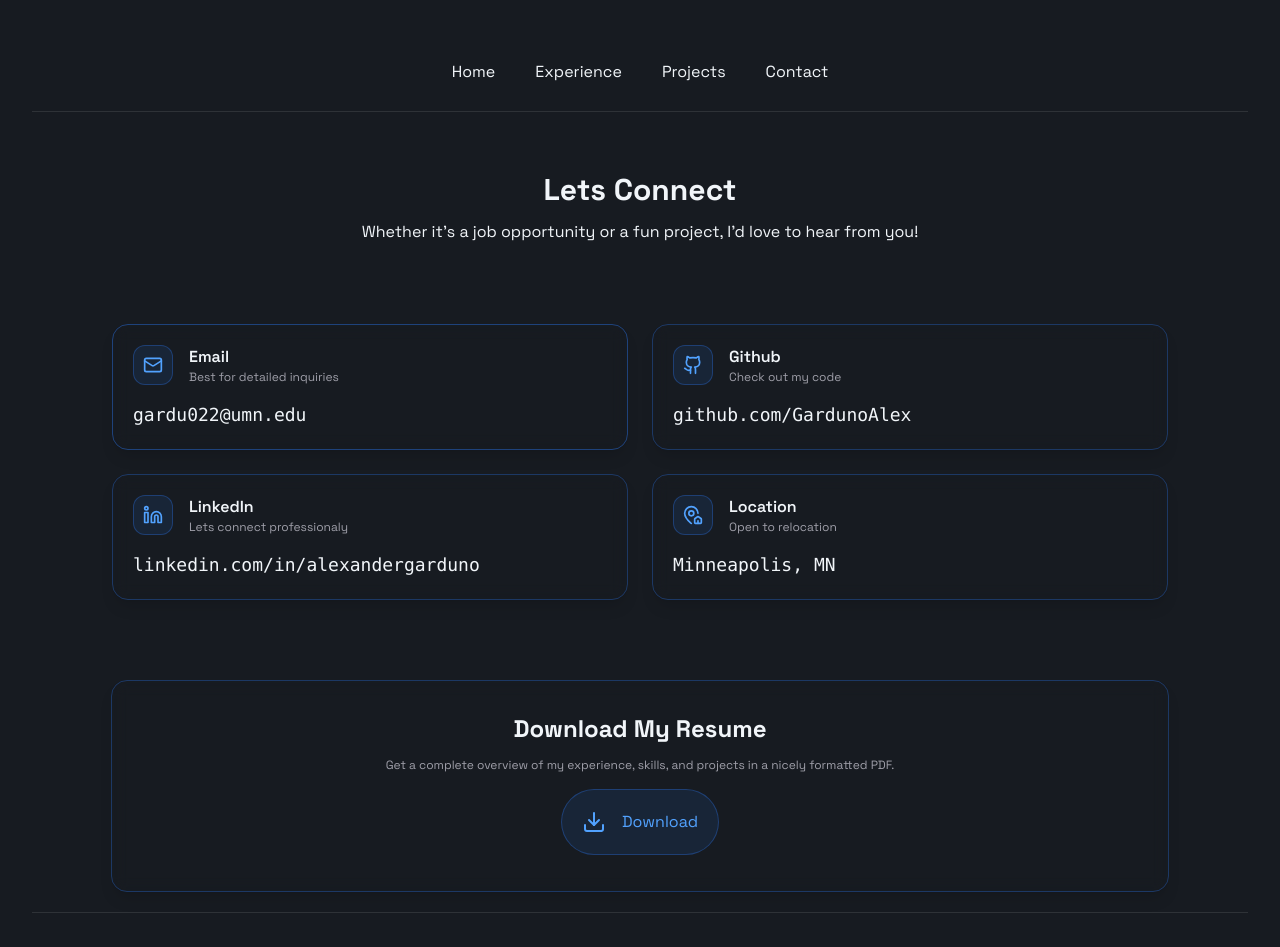
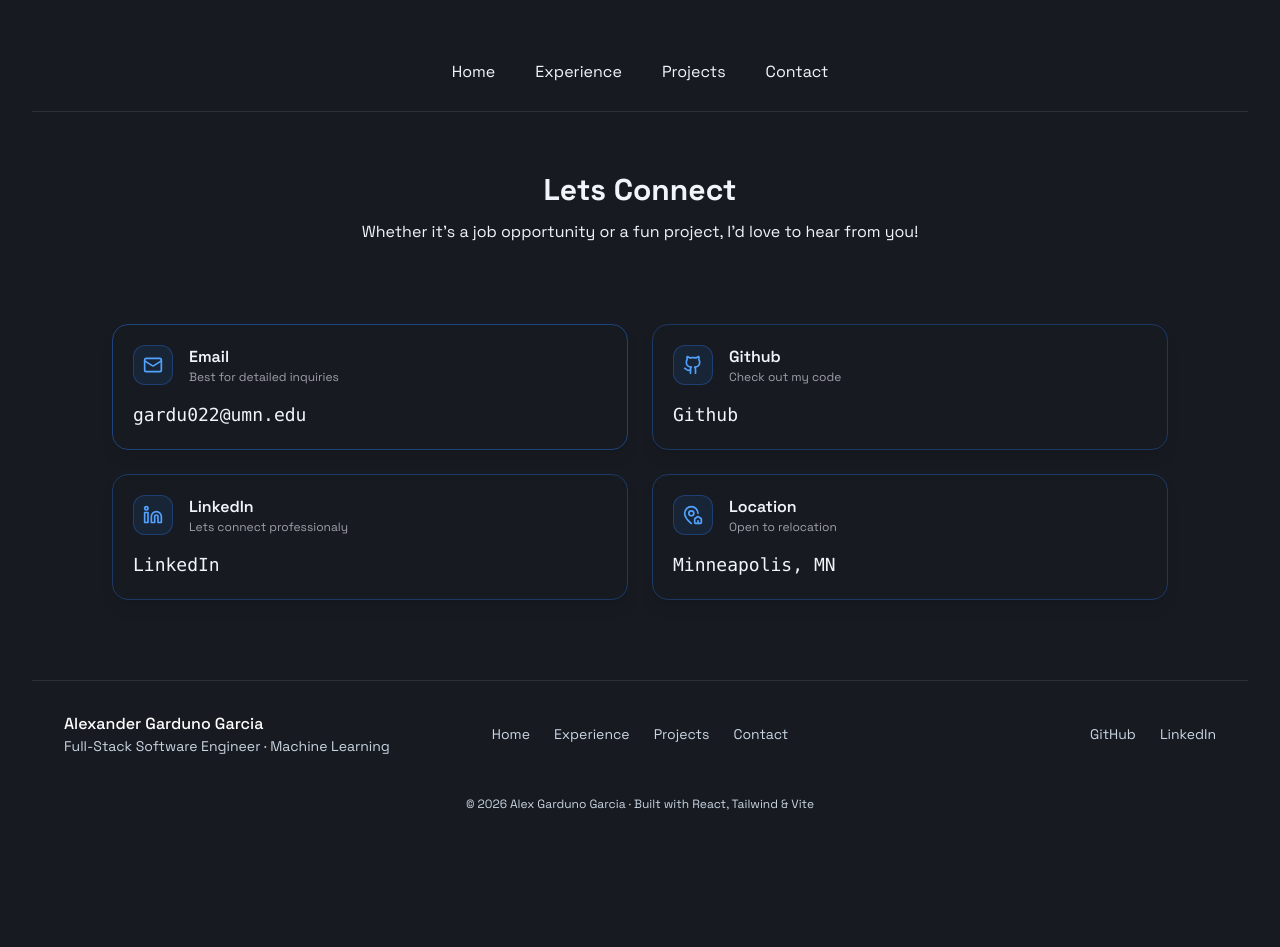
Before and after one commit to GardunoAlex/professional-portfolio, a React (Vite) app: page /contact in a window 1280 px wide. Shown: the top 947 px of the page. After the commit the page ends 876 px from the top, so only its background shows below. Built offline with nearby package versions, Linux system fonts and the light colour scheme.

Commit message:
UI changes

```diff
--- a/src/pages/Contact.jsx
+++ b/src/pages/Contact.jsx
@@ -59,9 +59,16 @@ export default function Contact(){
 
                         </div>
 
-                        <p className="font-mono text-lg group-hover:text-blue-200 transition text-left">
-                            github.com/GardunoAlex
-                        </p>
+                        <div className='flex text-left'>
+                            <a
+                            href="https://github.com/GardunoAlex"
+                            target="_blank"
+	                        rel="noopener noreferrer"
+                            className="font-mono text-lg hover:text-blue-200 transition text-left "
+                            >
+                                Github
+                            </a>
+                        </div>
                     </div>
 
 
@@ -87,9 +94,16 @@ export default function Contact(){
 
                         </div>
 
-                        <p className="font-mono text-lg group-hover:text-blue-200 transition text-left">
-                            linkedin.com/in/alexandergarduno
-                        </p>
+                        <div className='flex text-left'>
+                            <a
+                            href="https://www.linkedin.com/in/alexandergarduno/"
+                            target="_blank"
+	                        rel="noopener noreferrer"
+                            className="font-mono text-lg hover:text-blue-200 transition text-left"
+                            >
+                                LinkedIn
+                            </a>
+                        </div>
                     </div>
 
                     {/* DevOps */}
@@ -119,38 +133,6 @@ export default function Contact(){
             </div>
 
 
-            <div className='flex justify-center'>
-                <div className="grid grid-cols-1 w-[87%] pb-5">
-                    <div className="rounded-2xl p-5 border border-blue-500/30 backdrop-blur shadow-lg hover:shadow-blue-500/20 transition">
-                        <div className="items-center justify-center gap-4 mb-4">
-
-                            {/* Text */}
-                            <div>
-                                <h3 className="font-bold text-2xl m-3">Download My Resume</h3>
-                                <p className="text-xs text-zinc-400">
-                                    Get a complete overview of my experience, skills, and projects in a nicely formatted PDF.
-                                </p>
-                            </div>
-
-                        </div>
-
-                        <div className=' flex justify-center'>
-                            <div className="flex items-center gap-4 mb-4 border p-5 rounded-full bg-blue-500/10 border border-blue-500/30 hover:bg-blue-500/30">
-                                <div>
-                                    <Download className='text-blue-400'/>
-                                </div>
-                                <div>
-                                    <a href="/alex_resume.pdf" download className='text-blue-400'>Download</a>
-                                </div>
-                            </div>
-                        </div>
-
-
-                    </div>
-                </div>
-            </div>
-
-
 
         </div>
     )
--- a/src/pages/Home.jsx
+++ b/src/pages/Home.jsx
@@ -66,12 +66,12 @@ export default function Home() {
 
 				<p className="text-slate-400 mb-4">
 					I’m a Computer Science senior at the University of Minnesota (May 2026) with experience
-					across full-stack engineering, cloud deployment, and machine learning.
+					across full-stack engineering, cloud deployment, and machine learning
 				</p>
 
 				<p className="text-slate-400">
 					I specialize in taking products from idea → architecture → UI → backend → deployment —
-					building systems that are reliable, scalable, and actually used by real people.
+					building systems that are reliable, scalable, and actually used by real people
 				</p>
 			</section>
 
@@ -172,10 +172,10 @@ export default function Home() {
 			{/* ================= CTA ================= */}
 			<section className="max-w-4xl mx-auto px-6 py-20 text-center">
 				<h2 className="text-3xl font-bold mb-4">
-					Let’s build something meaningful.
+					Let’s build something meaningful
 				</h2>
 				<p className="text-slate-400 mb-6">
-					I’m actively looking for software engineering roles — internships or full-time.
+					I’m actively looking for software engineering roles — internships or full-time
 				</p>
                 <a
                     href="https://mail.google.com/mail/?view=cm&fs=1&to=gardu022@umn.edu&su=Opportunity&body=Hi%20Alex,%0D%0A%0D%0AI%20saw%20your%20portfolio%20and%20would%20love%20to%20connect."
```
